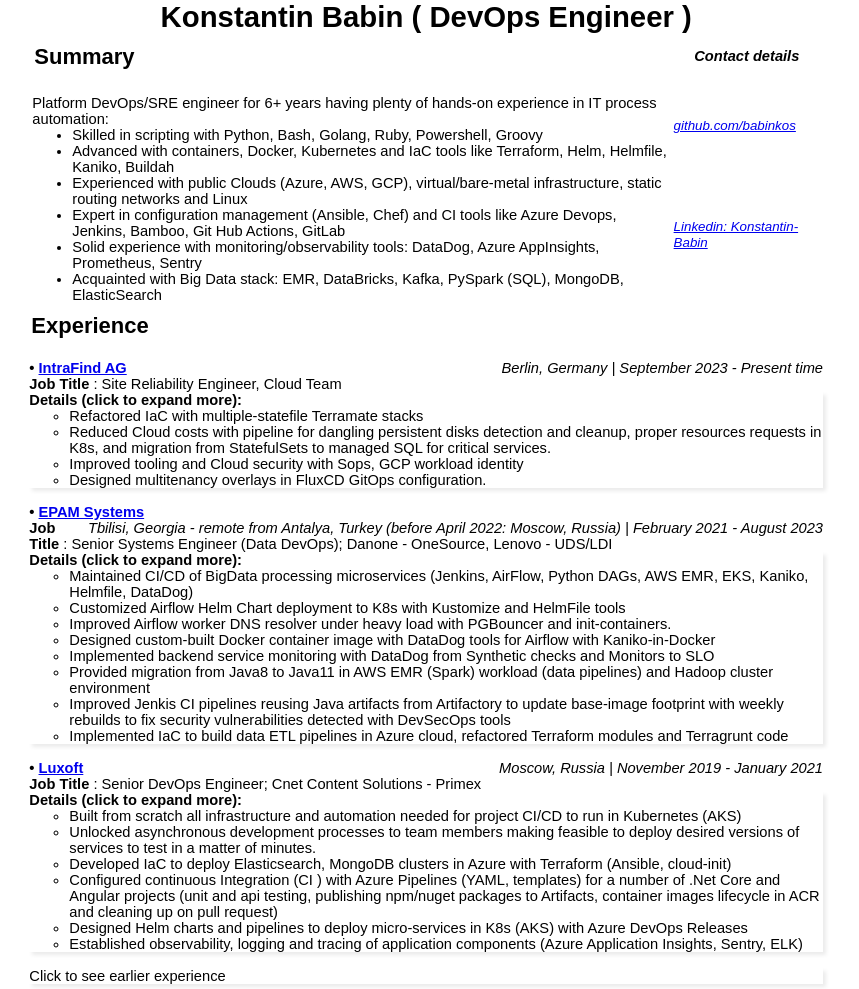
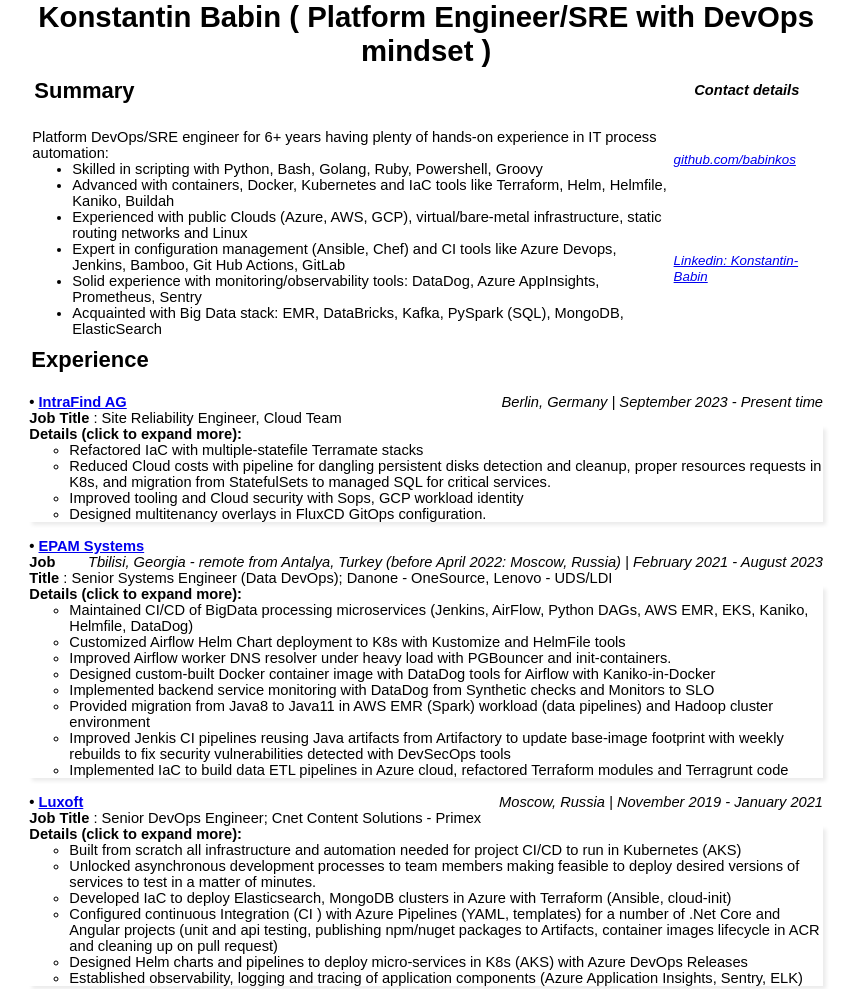
Before and after one commit to babinkos/babinkos.github.io, a plain HTML site: page index.html in a window 1280 px wide. Shown: the top 989 px of the page, without its empty margins (0-859 px from the left). Drawn offline with Linux system fonts and the light colour scheme.

Commit message:
deploy: babinkos/babinkos-cv-src@e89e75a452a935752ca173cad9063804e930f74e

```diff
--- a/index.html
+++ b/index.html
@@ -11,7 +11,7 @@
   </head>
   <body><div class="container">
 <header class="header">
-<h1 id="konstantin-babin--devops-engineer-">Konstantin Babin ( DevOps Engineer )</h1>
+<h1 id="konstantin-babin--platform-engineersre-with-devops-mindset-">Konstantin Babin ( Platform Engineer/SRE with DevOps mindset )</h1>
 
 </header>
 <article class="main part">
```
